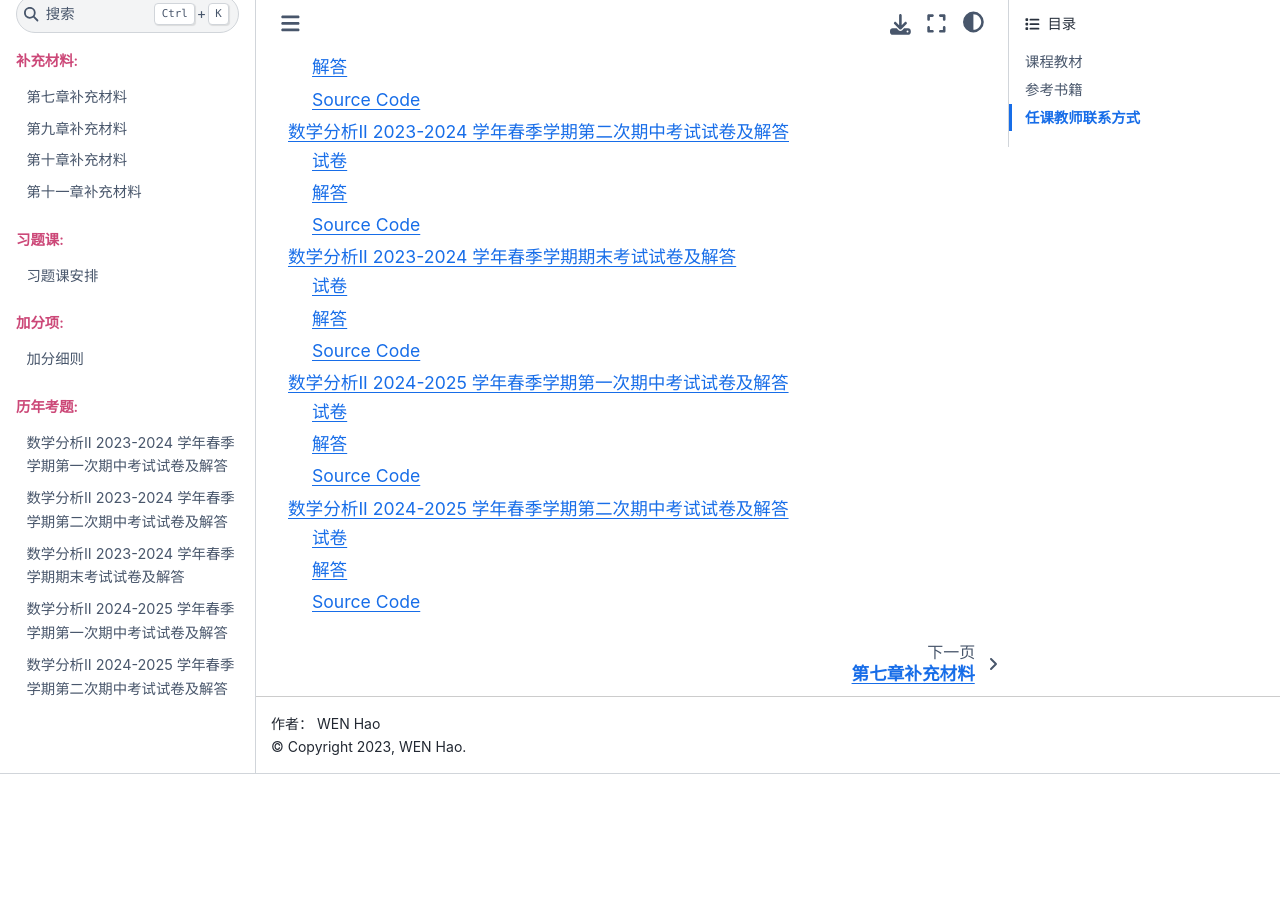
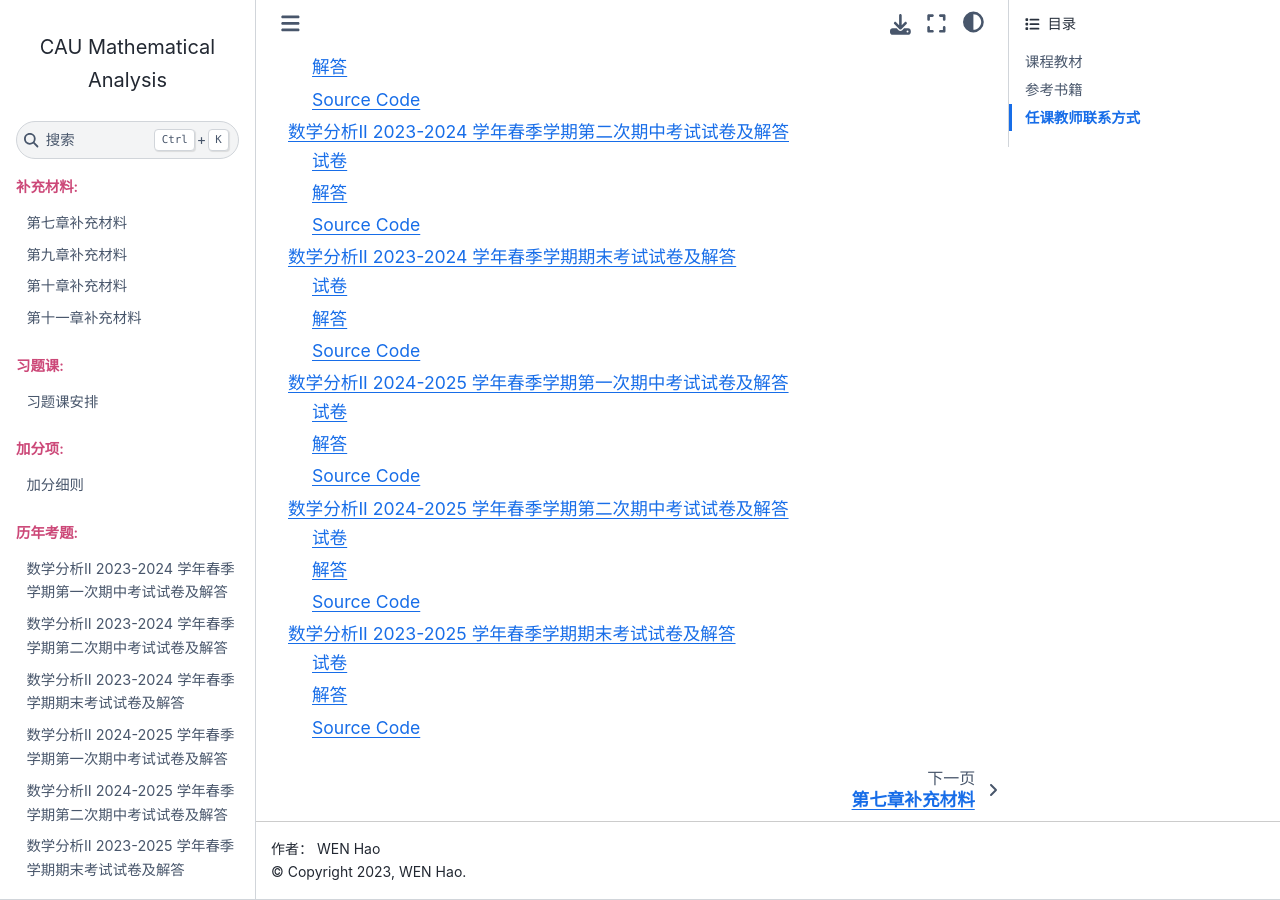
Before and after one commit to wenh06/CAU-Courses, a Sphinx documentation site: the page built from MathematicalAnalysis/source/index.rst, in a window 1280 px wide and 900 px high, scrolled down 1161 px. Built offline with Sphinx 7.4.7 and the Sphinx Book theme 1.1.4, drawn with Linux system fonts in a browser that asks for light colours; some web fonts are replaced; before the commit the page ends 1935 px from its top, so only the background shows below that.

Commit message:
add MA 2025 final exam

```diff
--- a/MathematicalAnalysis/source/bonus.rst
+++ b/MathematicalAnalysis/source/bonus.rst
@@ -2,7 +2,8 @@
 ^^^^^^^^^^^^^^^^^^^^^^^^^
 
 竞赛可加分的项目如下表. 竞赛包括数学竞赛、数学建模竞赛、创新创业大赛、物理竞赛等.
-同一项目取最高等级, 有加分的需要提供证明. 加分加到平时满分为止.
+仅限当前学期时间范围内的竞赛. 同一项目取最高等级, 有加分的需要提供证明.
+加分加到平时满分为止.
 
 ===============  =====
  项目             加分
--- /dev/null
+++ b/MathematicalAnalysis/source/exams/2025-final.rst
@@ -0,0 +1,17 @@
+数学分析II 2023-2025 学年春季学期期末考试试卷及解答
+^^^^^^^^^^^^^^^^^^^^^^^^^^^^^^^^^^^^^^^^^^^^^^^^^^^^^^^^^^^^^
+
+试卷
+--------
+
+:pdfembed:`src:../_static/exams/2025春数学分析II期末考试试题.pdf, height:800, width:100%, align:middle`
+
+解答
+--------
+
+:pdfembed:`src:../_static/exams/2025春数学分析II期末考试试题及参考答案.pdf, height:800, width:100%, align:middle`
+
+Source Code
+------------
+
+`GitHub <https://github.com/wenh06/MathExams-Release/blob/master/content/数学分析/2025-春-期末考试.tex>`_  | `gitee <https://gitee.com/wenh06/MathExams-Release/blob/master/content/数学分析/2025-春-期末考试.tex>`_
--- a/MathematicalAnalysis/source/index.rst
+++ b/MathematicalAnalysis/source/index.rst
@@ -66,3 +66,4 @@
    exams/2024-final
    exams/2025-mid-1
    exams/2025-mid-2
+   exams/2025-final
```
Also changed, not shown: 2 other files.
